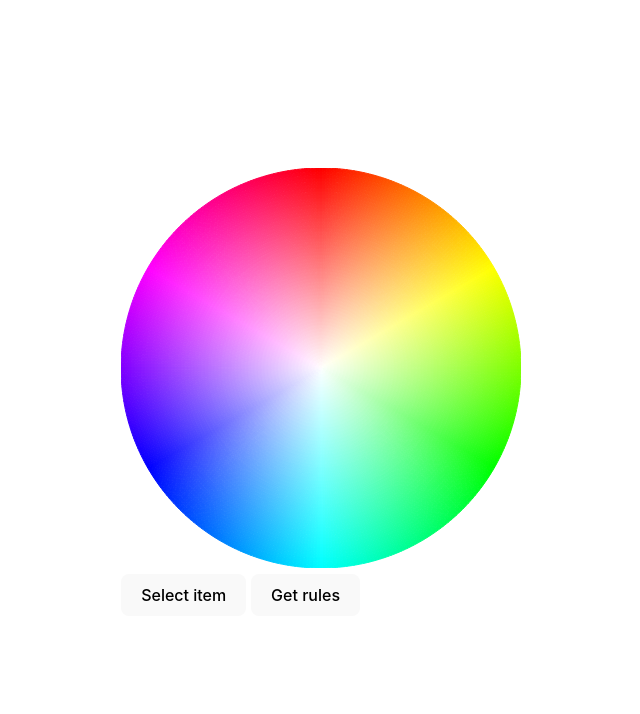
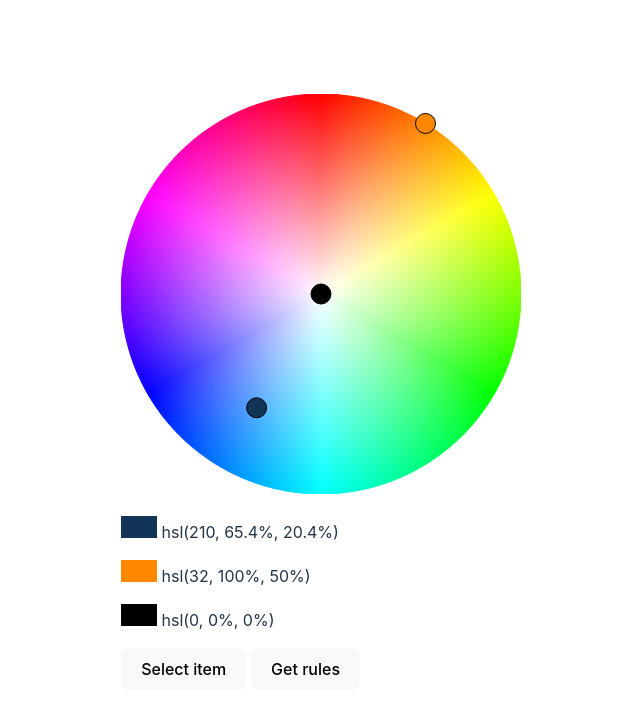
Before and after one commit to Herover/color-extension, a Svelte app in the folder color-popup/: page / in a window 1280 px wide. Shown: the top 714 px of the page, without its empty margins (319-959 px from the left). Built offline with nearby package versions, Linux system fonts and the light colour scheme.

Commit message:
Add way to extract swatch from rules, display swatch

```diff
--- a/color-popup/src/App.svelte
+++ b/color-popup/src/App.svelte
@@ -1,6 +1,14 @@
 <script>
+  import chroma from 'chroma-js';
   import { onMount } from 'svelte';
   import ColorWheel from './lib/ColorWheel.svelte'
+  import SwatchList from './lib/SwatchList.svelte';
+
+  let swatch = [
+    { hsl: "hsl(32, 100%, 50%)", color: "#ff8800" },
+    { hsl: "hsl(210, 65.4%, 20.4%)", color: "#123456" },
+    { hsl: "hsl(0, 0%, 0%)", color: "#000000" },
+  ];
 
   let rules = [];
   const selectItem = async () => {
@@ -11,11 +19,33 @@
     //testData = JSON.stringify(response);
   };
 
+  const createSwatchFromRules = (rules) => {
+    const swatch = [];
+    rules.forEach(rule => {
+      rule.properties.forEach(property => {
+        const color = chroma(property.value).css("hsl");
+        let swatchIndex = swatch.findIndex(e => e.hsl == color);
+        if (swatchIndex == -1) {
+          swatchIndex = swatch.length;
+          swatch.push({
+            hsl: color,
+            color: property.value,
+          });
+        }
+
+        property.swatchId = swatchIndex;
+      })
+    });
+
+    return swatch;
+  };
+
   const updateRules = async () => {
     let [tab] = await chrome.tabs.query({ active: true, currentWindow: true });
     const response = await chrome.tabs.sendMessage(tab.id, { action: "updateRules" });
 
     console.log("response", response);
+    swatch = createSwatchFromRules(response.rules);
     rules = response.rules;
   };
 
@@ -30,7 +60,8 @@
 </script>
 
 <main>
-  <ColorWheel />
+  <ColorWheel colors="{swatch}"/>
+  <SwatchList swatch={swatch}/>
   <button on:click="{selectItem}">Select item</button>
   <button on:click="{updateRules}">Get rules</button>
   <ul>
@@ -38,7 +69,7 @@
       <li>{rule.selector} {rule.properties.length}
         <ul>
           {#each rule.properties as property}
-            <li>{property.key}: {property.value}
+            <li>{property.key}: {property.value} ({property.swatchId})
               <div class="color-indicator" style="background-color: {property.value}"></div>
             </li>
           {/each}
--- /dev/null
+++ b/color-popup/src/lib/SwatchList.svelte
@@ -0,0 +1,41 @@
+<script>
+    import chroma from "chroma-js";
+
+
+  export let swatch = [];
+  $: sortedSwatch = swatch.sort((a, b) => {
+    const aHSL = chroma(a.color).hsl();
+    const bHSL = chroma(b.color).hsl();
+
+    const hueDiff = (bHSL[0] || -1) - (aHSL[0] || -1);
+    if (hueDiff == 0) {
+      const saturationDiff = bHSL[1] - aHSL[1];
+      if (saturationDiff == 0) {
+        const lightnessDiff = bHSL[2] - aHSL[2];
+        if (lightnessDiff == 0) {
+          // @ts-ignore because color.hsl() now returns 4 components
+          const alphaDiff = (bHSL[3] || 1) - (aHSL[3] || 1);
+          return alphaDiff;
+        }
+        return lightnessDiff;
+      }
+      return saturationDiff;
+    }
+    return hueDiff;
+  });
+</script>
+
+{#each swatch as swatchItem}
+  <p>
+    <span class="swatch-color" style="background-color:{swatchItem.color}"></span>
+    {swatchItem.hsl}
+  </p>
+{/each}
+
+<style>
+  .swatch-color {
+    display: inline-block;
+    height: 22px;
+    width: 36px;
+  }
+</style>
```
